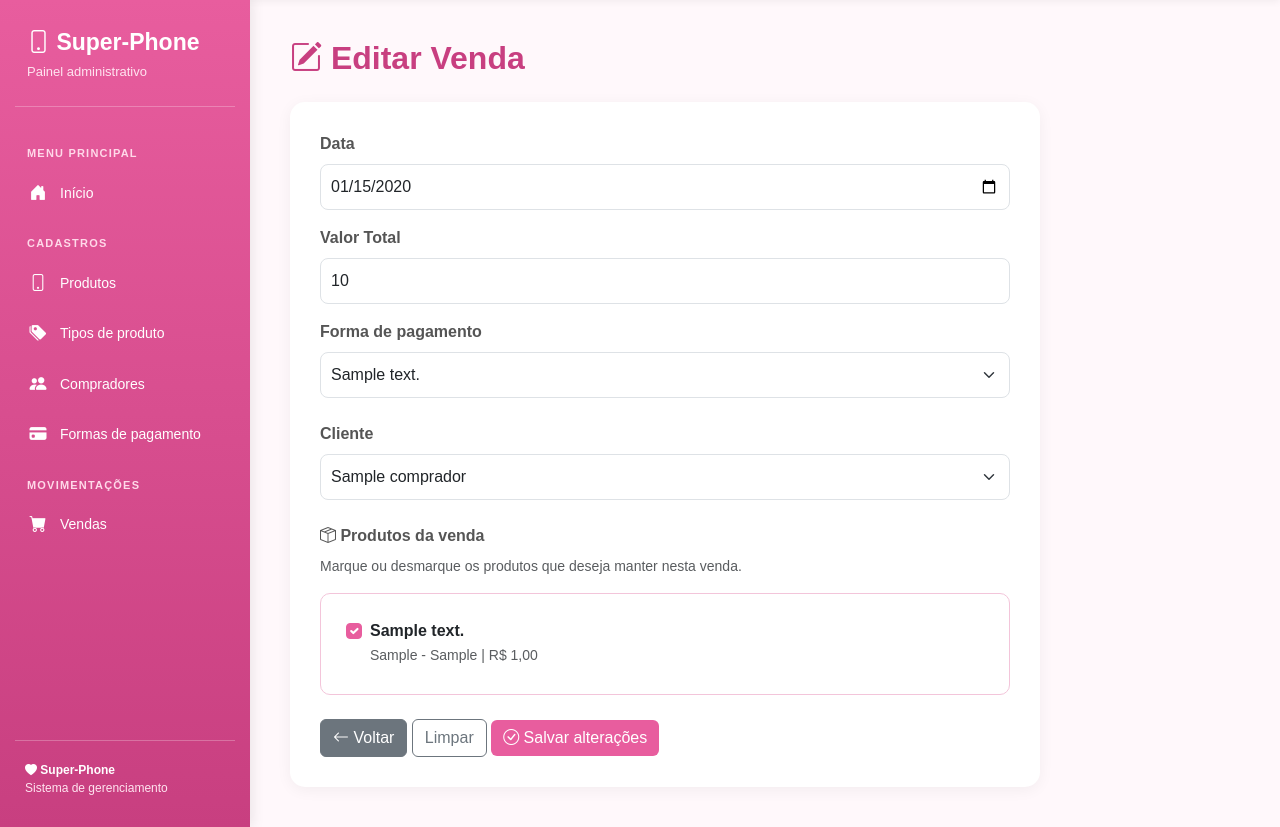
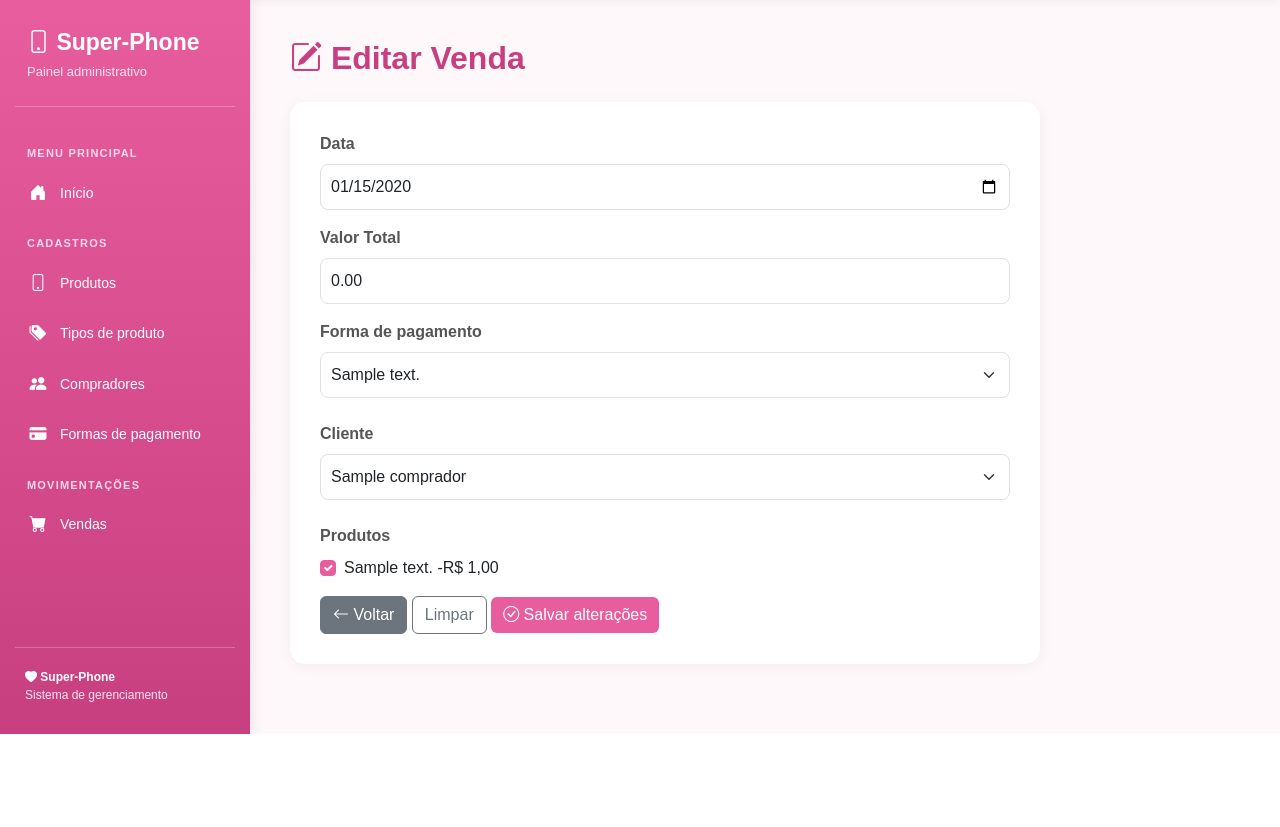
Before and after one commit to kxyre/superphone-17.11-, a PHP site: page /views/venda/edit.php?id=1 in a window 1280 px wide. Shown: the part 66-893 px from the top of the page. After the commit the page ends 800 px from the top, so only its background shows below. Run offline with PHP 8.4, Linux system fonts and the light colour scheme; tables that the repository leaves empty hold one stand-in row (values such as "Sample post").

Commit message:
Update edit.php

```diff
--- a/superphone/views/venda/edit.php
+++ b/superphone/views/venda/edit.php
@@ -91,23 +91,6 @@ $produtosSelecionados = $dao->getProdutosIds($_GET['id']);
             padding: 10px;
         }
 
-        .lista-produtos {
-            border: 1px solid #f3c5da;
-            border-radius: 10px;
-            padding: 15px;
-            max-height: 300px;
-            overflow-y: auto;
-        }
-
-        .produto-item {
-            padding: 10px;
-            border-bottom: 1px solid #f8e1eb;
-        }
-
-        .produto-item:last-child {
-            border-bottom: none;
-        }
-
         .form-check-input:checked {
             background-color: #e85d9e;
             border-color: #e85d9e;
@@ -158,131 +141,64 @@ $produtosSelecionados = $dao->getProdutosIds($_GET['id']);
     <main class="conteudo">
 
         <h2><i class="bi bi-pencil-square"></i> Editar Venda</h2>
-
         <div class="card-formulario">
-
             <form action="update.php" method="post">
-
-                <input type="hidden" name="id"
-                       value="<?= htmlspecialchars($venda->getId()) ?>">
-
+                <input type="hidden" name="id" value="<?= $venda->getId() ?>">
                 <div class="mb-3">
                     <label class="form-label">Data</label>
-
                     <input type="date" name="data" class="form-control"
-                           value="<?= htmlspecialchars($venda->getData()) ?>"
-                           required>
+                        value="<?= $venda->getData() ?>" required>
                 </div>
 
                 <div class="mb-3">
                     <label class="form-label">Valor Total</label>
-
-                    <input type="number" name="valorTotal" class="form-control"
-                           step="0.01" min="0"
-                           value="<?= htmlspecialchars($venda->getValorTotal()) ?>"
-                           required>
+                    <input type="number" name="valorTotal" id="valorTotal" class="form-control" step="0.01" value="0.00" readonly>
                 </div>
 
                 <div class="mb-4">
                     <label class="form-label">Forma de pagamento</label>
-
                     <select name="formaPagamento" class="form-select" required>
-
                         <option value="">Selecione uma forma de pagamento</option>
-
                         <?php foreach ($tipos as $tipo) { ?>
-
                             <option value="<?= $tipo->getId() ?>"
                                 <?= $tipo->getId() == $venda->getFormaPagamento()->getId() ? 'selected' : '' ?>>
-
-                                <?= htmlspecialchars($tipo->getDescricao()) ?>
-
+                                <?= $tipo->getDescricao() ?>
                             </option>
-
                         <?php } ?>
-
                     </select>
                 </div>
 
                 <div class="mb-4">
                     <label class="form-label">Cliente</label>
-
                     <select name="idPessoa" class="form-select" required>
-
                         <option value="">Selecione um comprador</option>
-
                         <?php foreach ($compradores as $comprador) { ?>
-
                             <option value="<?= $comprador->getId() ?>"
                                 <?= $comprador->getId() == $venda->getComprador()->getId() ? 'selected' : '' ?>>
-
-                                <?= htmlspecialchars($comprador->getNome()) ?>
-
+                                <?= $comprador->getNome() ?>
                             </option>
-
                         <?php } ?>
-
                     </select>
                 </div>
 
-                <div class="mb-4">
-                    <label class="form-label">
-                        <i class="bi bi-box-seam"></i> Produtos da venda
-                    </label>
-
-                    <p class="text-muted small">
-                        Marque ou desmarque os produtos que deseja manter nesta venda.
-                    </p>
-
-                    <div class="lista-produtos">
-
+                <div class="mb-3">
+                    <label class="form-label">Produtos</label>
                     <?php foreach ($produtos as $produto) { ?>
-
-                            <div class="produto-item">
-
                         <div class="form-check">
-
-                                    <input
-                                        class="form-check-input"
-                                        type="checkbox"
+                            <input type="checkbox" class="form-check-input"
                                 name="produtos[]"
                                 value="<?= $produto->getId() ?>"
-                                        id="produto<?= $produto->getId() ?>"
-                                        <?= in_array($produto->getId(), $produtosSelecionados) ? 'checked' : '' ?>
-                                    >
-
-                                    <label class="form-check-label"
-                                           for="produto<?= $produto->getId() ?>">
-
-                                        <strong>
-                                            <?= htmlspecialchars($produto->getDescricao()) ?>
-                                        </strong>
-
-                                        <br>
-
-                                        <small class="text-muted">
-                                            <?= htmlspecialchars($produto->getMarca()) ?>
-                                            -
-                                            <?= htmlspecialchars($produto->getModelo()) ?>
-                                            | R$
-                                            <?= number_format($produto->getPreco(), 2, ',', '.') ?>
-                                        </small>
-
+                                <?= in_array($produto->getId(), $produtosSelecionados) ? 'checked' : '' ?>>
+                            <label class="form-check-label">
+                                <?= $produto->getDescricao() ?> -R$ <?= number_format($produto->getPreco(), 2, ',', '.') ?>
                             </label>
-
                         </div>
-
-                            </div>
-
                     <?php } ?>
 
                     <?php if (empty($produtos)) { ?>
-                            <p class="text-muted text-center mb-0">
-                                Nenhum produto cadastrado.
-                            </p>
+                        <p class="text-muted">Nenhum produto cadastrado.</p>
                     <?php } ?>
 
-                    </div>
                 </div>
 
                 <a href="index.php" class="btn btn-secondary">
```
Lines whose indentation alone changed are shown as unchanged.
